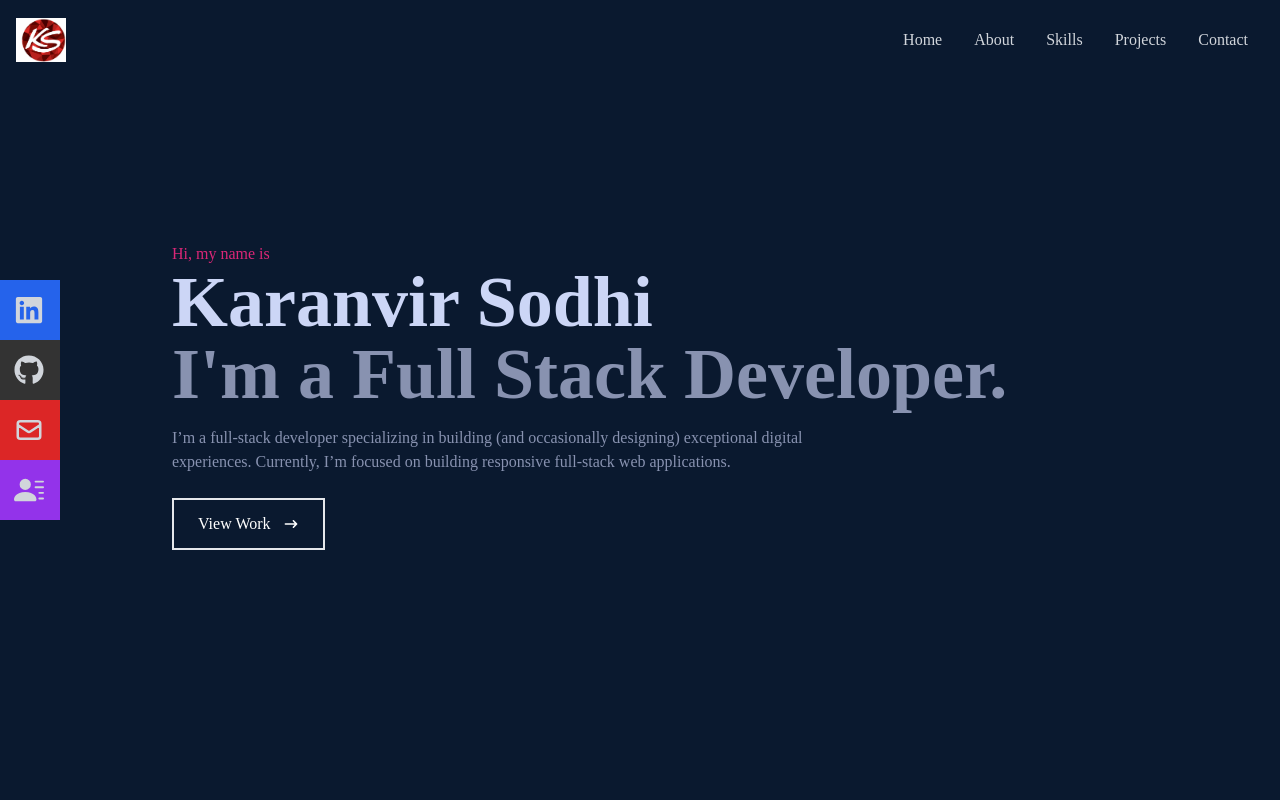
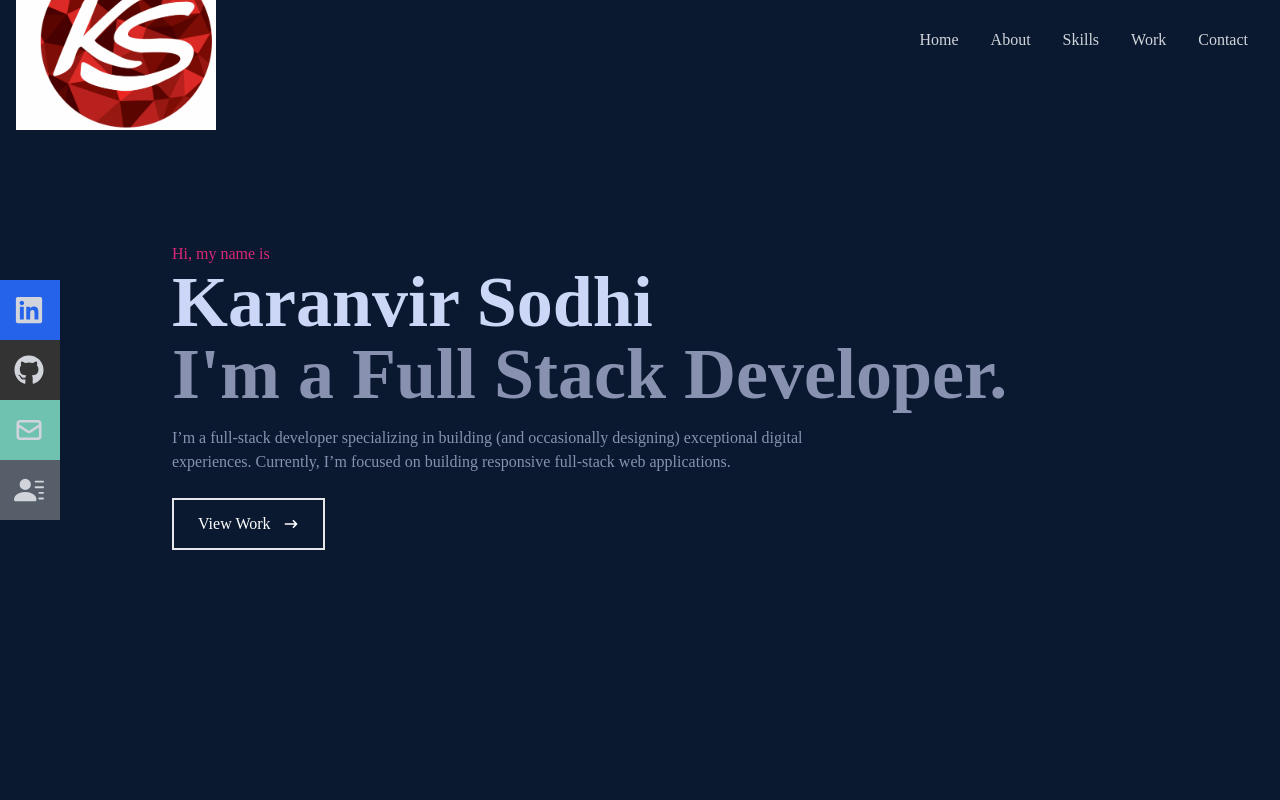
Before and after one commit to karsodhi/20-React-Portfolio, a React (Create React App) app: page / in a window 1280 px wide. Shown: the top 800 px of the page. Built offline with nearby package versions, Linux system fonts and the light colour scheme.

Commit message:
updated navbar

```diff
--- a/package.json
+++ b/package.json
@@ -11,6 +11,7 @@
     "react-dom": "^18.2.0",
     "react-icons": "^4.10.1",
     "react-scripts": "5.0.1",
+    "react-scroll": "^1.8.9",
     "web-vitals": "^2.1.4"
   },
   "scripts": {
--- a/src/components/Navbar.jsx
+++ b/src/components/Navbar.jsx
@@ -2,73 +2,131 @@ import React, { useState } from 'react'
 import { FaBars, FaTimes, FaGithub, FaLinkedin } from 'react-icons/fa';
 import {HiOutlineMail} from 'react-icons/hi'
 import {BsFillPersonLinesFill} from 'react-icons/bs'
-import logo from '../assets/logo.png'
+import Logo from '../assets/logo.png'
+import {Link} from 'react-scroll'
 
 const Navbar = () => {
-    const [nav, setNav] = useState(false)
-    const handleClick = () => setNav(!nav)
+    const [nav, setNav] = useState(false);
+    const handleClick = () => setNav(!nav);
 
     return (
         <div className='fixed w-full h-[80px] flex justify-between items-center px-4 bg-[#0a192f] text-gray-300'>
             <div>
-                <img src={logo} alt="Logo Image" style={{ width: '50px' }} />
+                <img src={Logo} alt='Logo Image' style={{ width: '200px' }} />
             </div>
 
             {/* menu */}
-                <ul className='hidden md:flex'>
-                    <li>Home</li>
-                    <li>About</li>
-                    <li>Skills</li>
-                    <li>Projects</li>
-                    <li>Contact</li>
-                </ul>
+            <ul className='hidden md:flex'>
+                <li>
+                    <Link to='home' smooth={true} duration={500}>
+                        Home
+                    </Link>
+                </li>
+                <li>
+                    <Link to='about' smooth={true} duration={500}>
+                        About
+                    </Link>
+                </li>
+                <li>
+                    <Link to='skills' smooth={true} duration={500}>
+                        Skills
+                    </Link>
+                </li>
+                <li>
+                    <Link to='work' smooth={true} duration={500}>
+                        Work
+                    </Link>
+                </li>
+                <li>
+                    <Link to='contact' smooth={true} duration={500}>
+                        Contact
+                    </Link>
+                </li>
+            </ul>
 
             {/* Hamburger */}
             <div onClick={handleClick} className='md:hidden z-10'>
                 {!nav ? <FaBars /> : <FaTimes />}
             </div>
 
-            {/* Mobile Menu */}
-            <ul className={!nav ? 'hidden' : 'absolute top-0 left-0 w-full h-screen bg-[#0a192f] flex flex-col justify-center items-center'}>
-                <li className= 'py-6 text-4xl'>Home</li>
-                <li className= 'py-6 text-4xl'>About</li>
-                <li className= 'py-6 text-4xl'>Skills</li>
-                <li className= 'py-6 text-4xl'>Projects</li>
-                <li className= 'py-6 text-4xl'>Contact</li>
+            {/* Mobile menu */}
+            <ul
+                className={
+                    !nav
+                        ? 'hidden'
+                        : 'absolute top-0 left-0 w-full h-screen bg-[#0a192f] flex flex-col justify-center items-center'
+                }
+            >
+                <li className='py-6 text-4xl'>
+                    <Link onClick={handleClick} to='home' smooth={true} duration={500}>
+                        Home
+                    </Link>
+                </li>
+                <li className='py-6 text-4xl'>
+                    {' '}
+                    <Link onClick={handleClick} to='about' smooth={true} duration={500}>
+                        About
+                    </Link>
+                </li>
+                <li className='py-6 text-4xl'>
+                    {' '}
+                    <Link onClick={handleClick} to='skills' smooth={true} duration={500}>
+                        Skills
+                    </Link>
+                </li>
+                <li className='py-6 text-4xl'>
+                    {' '}
+                    <Link onClick={handleClick} to='work' smooth={true} duration={500}>
+                        Work
+                    </Link>
+                </li>
+                <li className='py-6 text-4xl'>
+                    {' '}
+                    <Link onClick={handleClick} to='contact' smooth={true} duration={500}>
+                        Contact
+                    </Link>
+                </li>
             </ul>
 
-            {/* Social Icons */}
+            {/* Social icons */}
             <div className='hidden lg:flex fixed flex-col top-[35%] left-0'>
                 <ul>
                     <li className='w-[160px] h-[60px] flex justify-between items-center ml-[-100px] hover:ml-[-10px] duration-300 bg-blue-600'>
-                        <a className='flex justify-between items-center w-full text-gray-300 hover:text-white'
-                            href="https://www.linkedin.com/feed/">
-                            LinkedIn <FaLinkedin size={30} />
+                        <a
+                            className='flex justify-between items-center w-full text-gray-300'
+                            href='/'
+                        >
+                            Linkedin <FaLinkedin size={30} />
                         </a>
                     </li>
                     <li className='w-[160px] h-[60px] flex justify-between items-center ml-[-100px] hover:ml-[-10px] duration-300 bg-[#333333]'>
-                        <a className='flex justify-between items-center w-full text-gray-300 hover:text-white'
-                            href="https://github.com/karsodhi">
+                        <a
+                            className='flex justify-between items-center w-full text-gray-300'
+                            href='/'
+                        >
                             Github <FaGithub size={30} />
                         </a>
                     </li>
-                    <li className='w-[160px] h-[60px] flex justify-between items-center ml-[-100px] hover:ml-[-10px] duration-300 bg-red-600'>
-                        <a className='flex justify-between items-center w-full text-gray-300 hover:text-white'
-                            href="/">
+                    <li className='w-[160px] h-[60px] flex justify-between items-center ml-[-100px] hover:ml-[-10px] duration-300 bg-[#6fc2b0]'>
+                        <a
+                            className='flex justify-between items-center w-full text-gray-300'
+                            href='/'
+                        >
                             Email <HiOutlineMail size={30} />
                         </a>
                     </li>
-                    <li className='w-[160px] h-[60px] flex justify-between items-center ml-[-100px] hover:ml-[-10px] duration-300 bg-purple-600'>
-                        <a className='flex justify-between items-center w-full text-gray-300 hover:text-white'
-                            href="/">
+                    <li className='w-[160px] h-[60px] flex justify-between items-center ml-[-100px] hover:ml-[-10px] duration-300 bg-[#565f69]'>
+                        <a
+                            className='flex justify-between items-center w-full text-gray-300'
+                            href='/'
+                        >
                             Resume <BsFillPersonLinesFill size={30} />
                         </a>
                     </li>
                 </ul>
-
             </div>
         </div>
-    )
-}
+    );
+};
 
-export default Navbar
+export default Navbar;
```
Also changed, not shown: 1 other file (tests, documents, lock files or other folders).
